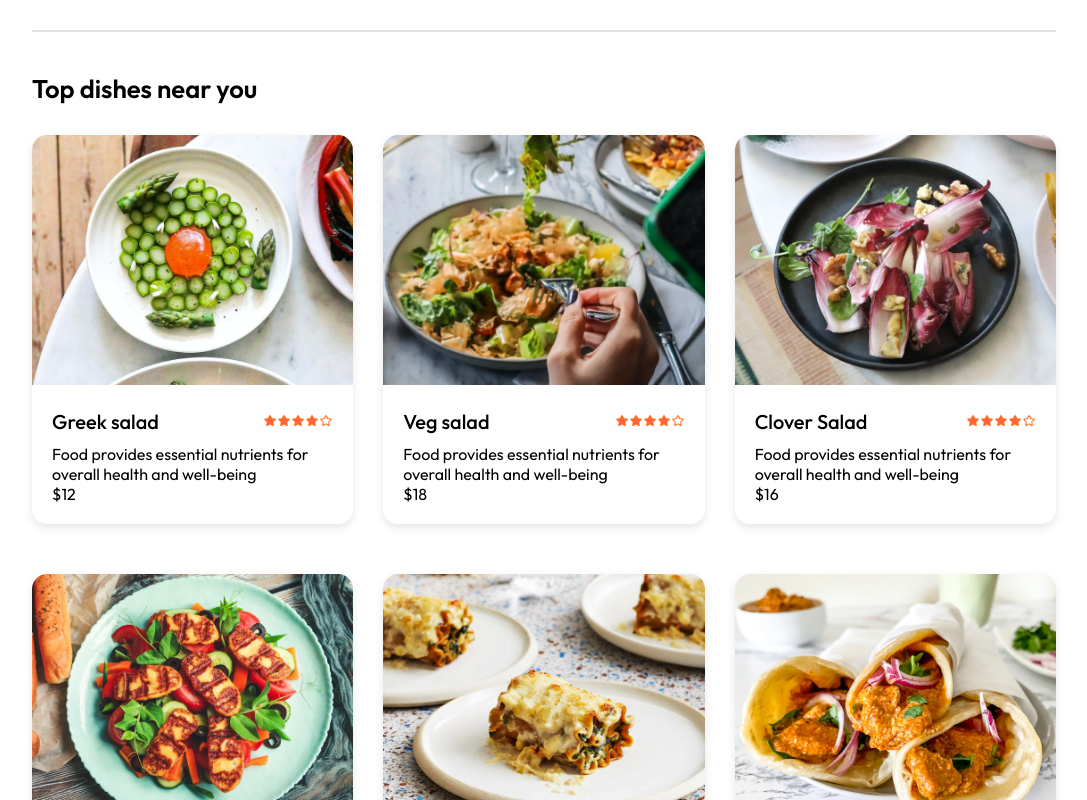
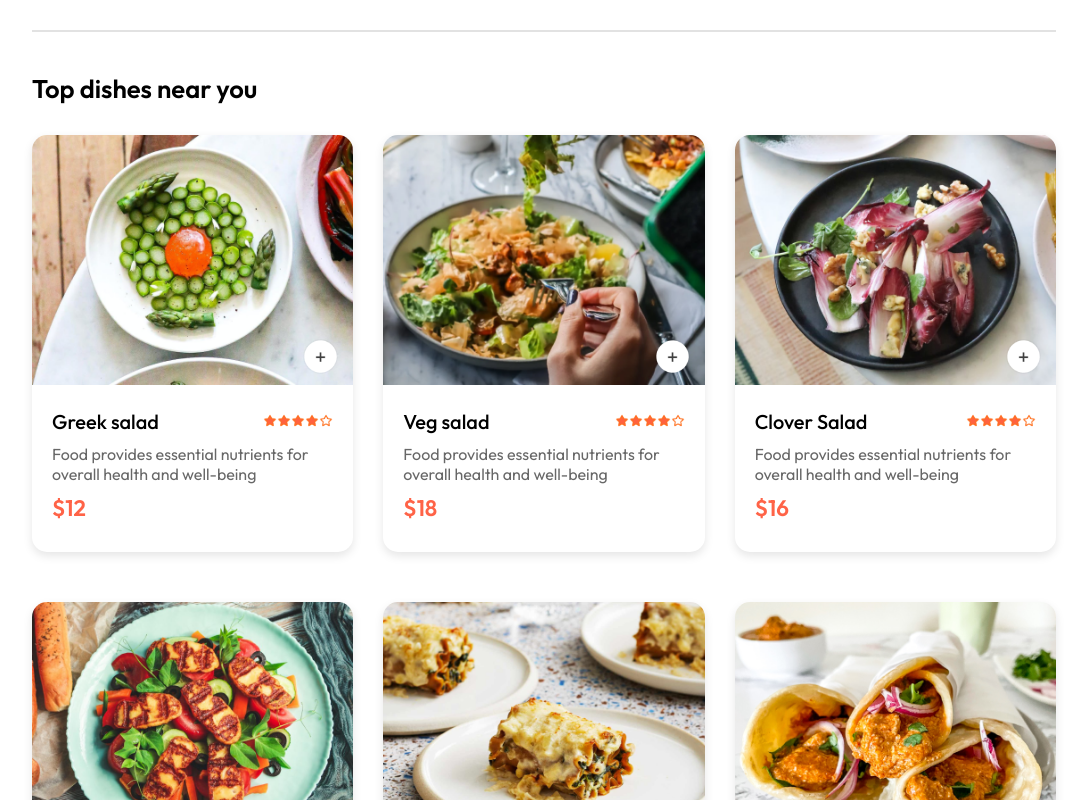
Before and after one commit to yujanThulung/food-delivery, a React (Vite) app: page / in a window 1280 px wide. Shown: the part 900-1700 px from the top of the page, without its empty margins (96-1183 px from the left). Built offline with nearby package versions, Linux system fonts and the light colour scheme.

Commit message:
Explore menu component and filter of food is completed

```diff
--- a/src/FoodDisplay/FoodDisplay.jsx
+++ b/src/FoodDisplay/FoodDisplay.jsx
@@ -15,7 +15,17 @@
             <h2>Top dishes near you</h2>
             <div className="food-display-list">
                 {food_list.map((item,index)=>{
-                    return <FoodItem key={index} id={item._id} name={item.name} image={item.image} price={item.price} description={item.description} category={item.category}/>
+
+                    if(category==="All" || category=== item.category){
+                        return <FoodItem
+                        key={index}
+                        id={item._id}
+                        name={item.name}
+                        image={item.image}
+                        price={item.price}
+                        description={item.description}
+                        category={item.category}/>
+                    }
                 })}
             </div>
         </div>
--- a/src/components/ExploreMenu/ExploreMenu.jsx
+++ b/src/components/ExploreMenu/ExploreMenu.jsx
@@ -3,7 +3,7 @@
 import { menu_list } from '../../assets/assets'
 
 
-const ExploreMenu = ({category,setCategory}) => {
+const ExploreMenu = ({ category, setCategory }) => {
     return (
         <div className='explore-menu' id='explore-menu'>
             <h1>Explore our Menu</h1>
@@ -12,9 +12,15 @@
             <div className="explore-menu-list">
                 {menu_list.map((item, index) => {
                     return (
-                        <div onClick={()=>setCategory(prev=>prev===item.menu_name?"ALl":item.menu_name)} key={index} className="explore-menu-list-item">
-                            <img className={category===item.menu_name?"active":""} src={item.menu_image} alt="menu-item" />
+                        <div onClick={() => setCategory(prev => prev === item.menu_name ? "All" : item.menu_name)} key={index} className="explore-menu-list-item">
+
+                            <img className={category === item.menu_name ?
+                                "active" : ""}
+                                src={item.menu_image}
+                                alt="menu-item"
+                            />
                             <p>{item.menu_name}</p>
+
                         </div>
                     )
                 })}
--- a/src/components/FoodItem/FoodItem.css
+++ b/src/components/FoodItem/FoodItem.css
@@ -1,5 +1,5 @@
-.food-item{
-    width:100%;
+.food-item {
+    width: 100%;
     margin: auto;
     border-radius: 15px;
     box-shadow: 0px 4px 10px rgba(0, 0, 0, 0.1);
@@ -8,29 +8,81 @@
 }
 
 
-.food-item-img{
+.food-item-img {
     width: 100%;
     border-radius: 15px 15px 0px 0px;
 }
 
 
-.food-item-info{
+.food-item-info {
     padding: 20px;
 }
 
 
-.food-item-name-rating{
-    display:flex;
+.food-item-name-rating {
+    display: flex;
     justify-content: space-between;
     align-items: center;
     margin-bottom: 10px;
 }
 
-.food-item-name-rating p{
-    font-size:20px;
+.food-item-name-rating p {
+    font-size: 20px;
     font-weight: 500;
 }
 
-.food-item-name-rating img{
-    width:70px;
+.food-item-name-rating img {
+    width: 70px;
 }
+
+
+.food-item-desc {
+    color: #676767;
+    font-size: 16px;
+    margin-bottom: 10px;
+}
+
+
+.food-item-price {
+    color: tomato;
+    font-size: 1.4rem;
+    font-weight: 600;
+    margin: 10px 0;
+}
+
+
+.food-item-img-container {
+     position: relative;
+
+}
+
+.food-item-img-container .add{
+    width: 35px;
+    position: absolute;
+    bottom:15px;
+    right:15px;
+    cursor: pointer;
+    border-radius: 50%;
+}
+
+
+.food-item-counter{
+    display: flex;
+    position: absolute;
+    bottom:15px;
+    right:15px;
+    gap: 10px;
+    align-items:center;
+    border-radius: 50px;
+    background-color: white;
+    padding: 6px;
+}
+
+.food-item-counter img{
+    width:30px;
+    cursor: pointer;
+}
+
+.food-item-counter p{
+    font-weight: 500;
+}
--- a/src/components/FoodItem/FoodItem.jsx
+++ b/src/components/FoodItem/FoodItem.jsx
@@ -1,13 +1,30 @@
-import React from 'react'
+import React, { useContext} from 'react'
 import './FoodItem.css'
 import { assets } from '../../assets/assets'
+import { StoreContext } from '../../context/StoreContext';
 
-const FoodItem = ({id, name, price, description, image
+const FoodItem = ({ id, name, price, description, image
 }) => {
+
+
+
+
+    const{cartItems, addToCart, removeFromCart} = useContext(StoreContext);
+
+
     return (
         <div className='food-item'>
             <div className='food-item-img-container'>
                 <img className='food-item-img' src={image} alt="img" />
+                {
+                    !cartItems[id] ?
+                        <img className='add' onClick={() => addToCart(id)} src={assets.add_icon_white} alt="icon" /> :
+                        <div className='food-item-counter'>
+                            <img onClick={() => { removeFromCart(id) }} src={assets.remove_icon_red} alt="icon" />
+                            <p>{cartItems[id]}</p>
+                            <img onClick={() => addToCart(id) } src={assets.add_icon_green} alt="icon" />
+                        </div>
+                }
             </div>
             <div className="food-item-info">
                 <div className="food-item-name-rating">
--- a/src/context/StoreContext.jsx
+++ b/src/context/StoreContext.jsx
@@ -1,13 +1,39 @@
-import { createContext } from "react";
+import { createContext, useEffect, useState } from "react";
 import { food_list } from "../assets/assets";
 
 export const StoreContext = createContext(null);
 
 const StoreContextProvider =(props)=>{
 
+    const[cartItems,setCartItems] = useState({});
+
+
+    const addToCart =(itemId)=>{
+        if(!cartItems[itemId]){
+            setCartItems(prev=>({...prev,[itemId]:1}))
+        }
+        else{
+            setCartItems(prev=>({...prev,[itemId]:prev[itemId]+1}))
+        }
+    }
+
+
+
+    const removeFromCart =(itemId)=>{
+        setCartItems((prev)=>({...prev,[itemId]:prev[itemId]-1}));
+    }
+
+    useEffect(()=>{
+        console.log(cartItems);
+    },[cartItems])
+
 
     const contextValue ={
-        food_list
+        food_list,
+        cartItems,
+        setCartItems,
+        addToCart,
+        removeFromCart
     }
 
 
```
Lines whose indentation alone changed are shown as unchanged.
